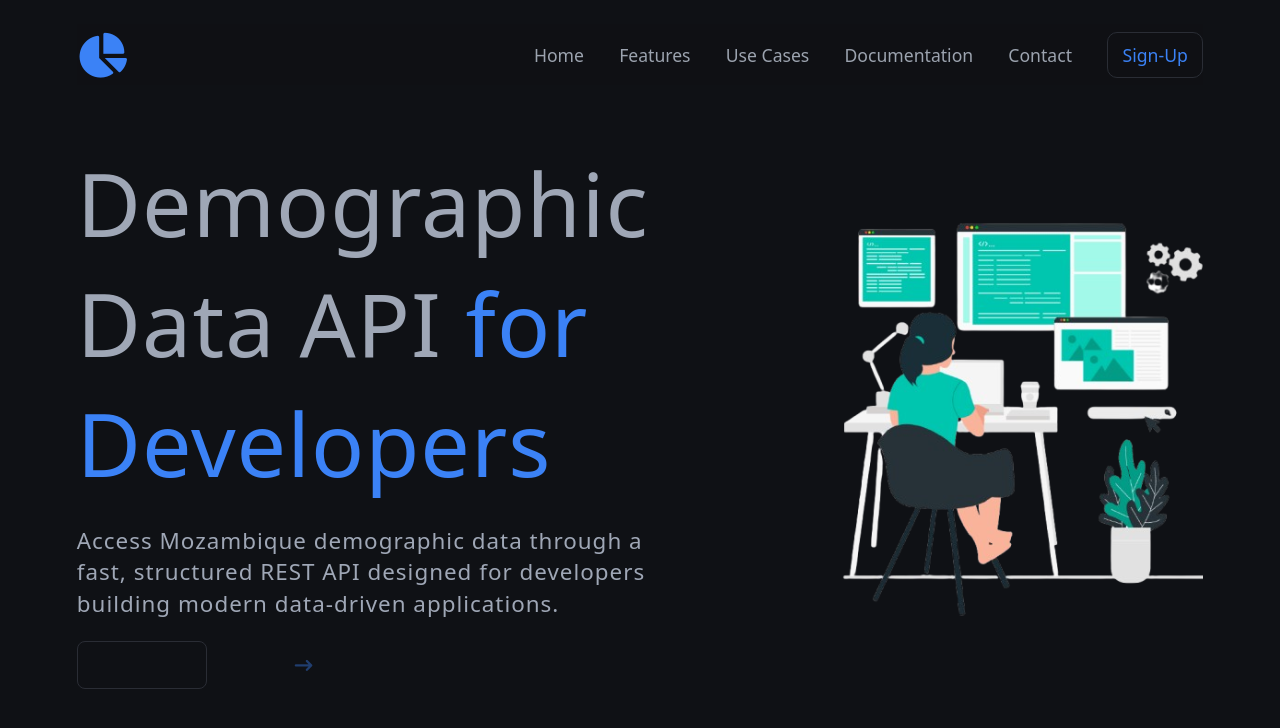
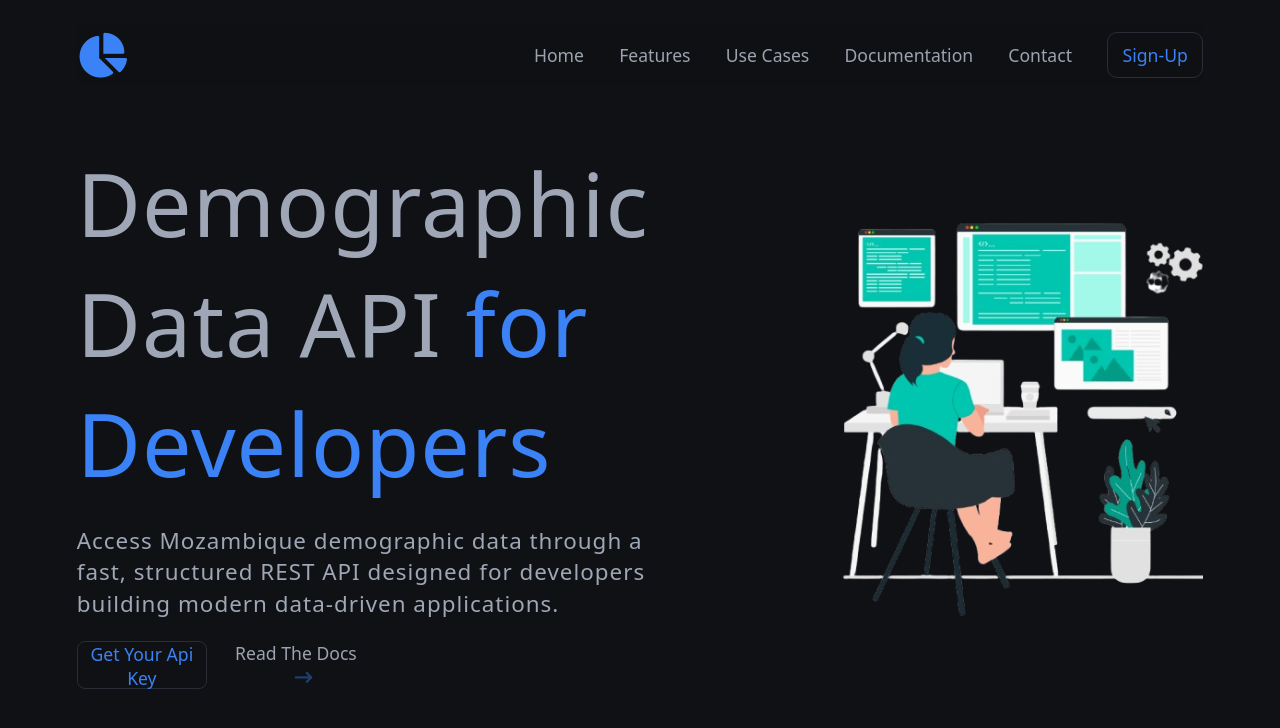
Before and after one commit to itsgaspr/api-landingpage, a React (Vite) app: page / in a window 1280 px wide. Shown: the top 728 px of the page. Built offline with nearby package versions, Linux system fonts and the light colour scheme.

Commit message:
fix: update props in hero buttons

```diff
--- a/src/sections/Hero.jsx
+++ b/src/sections/Hero.jsx
@@ -19,8 +19,8 @@ export default function Hero() {
                             Access Mozambique demographic data through a fast, structured REST API designed for developers building modern data-driven applications.
                         </p>
                         <div className="buttons">
-                            <KeyCta />
-                            <DocsCta />
+                            <KeyCta text={"get your api key"}/>
+                            <DocsCta text="read the docs"/>
                         </div>
                     </div>
                 </div>
```
